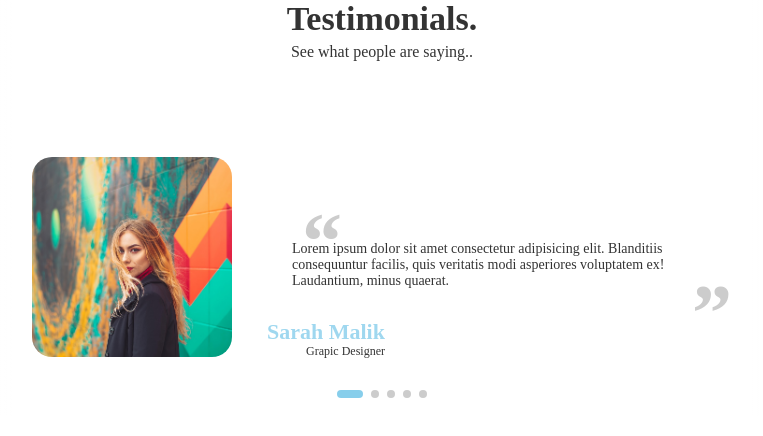
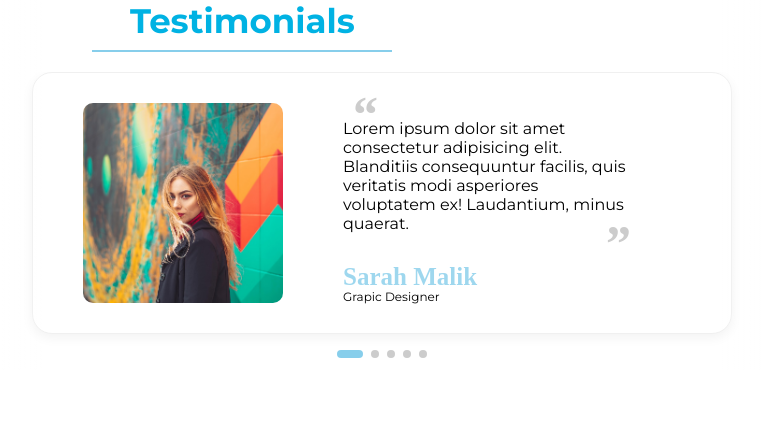
Before and after one commit to Mikemike8/Testimony, a plain HTML site: page index.html in a window 1280 px wide. Shown: the whole page, without its empty margins (258-1021 px from the left). Drawn offline with nearby package versions, Linux system fonts and the light colour scheme.

Commit message:
update css

```diff
--- a/index.html
+++ b/index.html
@@ -8,13 +8,13 @@
 
     <title>Responsive Testimonial Slider</title>
 </head>
-<body>
+<body class=".section">
     <div id="page" class="site">
         <div class="container">
             <div class="testi">
                 <div class="head">
-                    <h3>Testimonials.</h3>
-                    <p>See what people are saying..</p>
+                    <h3 class="underline">Testimonials</h3>
+
                 </div>
                 <div class="body swiper">
                     <ul class=" swiper-wrapper">
@@ -89,6 +89,7 @@
                             </div>
                         </li>
                     </ul>
+                    <br>
 
                      <!-- If we need pagination -->
   <div class="swiper-pagination"></div>
--- a/style.css
+++ b/style.css
@@ -1,5 +1,6 @@
 @import url('https://fonts.googleapis.com/css2?family=Poppins:wght@400&display=swap');
 
+@import url('https://fonts.googleapis.com/css2?family=Montserrat:wght@400;700&display=swap');
 
 *{
     margin: 0;
@@ -46,7 +47,7 @@ h3{font-size: 1.5em;}
 h4{font-size: 1em;}
 
 
-body{
+.section{
     font-size: 16px;
     font-weight: 400;
     line-height: 1.8;
@@ -63,7 +64,7 @@ body{
 }
 
 .container{
-    max-width: 1100px;
+    max-width: 900px;
     width: 100%;
     padding: 0 30px;
     margin: 0 auto;
@@ -76,33 +77,67 @@ body{
 
 }
 
-.testi .head{
-    text-align: center;
-    margin-bottom: 60px;
+.testi .head {
+  text-align: left;
+  margin: 0 0 20px 0; /* reduce bottom spacing, remove large left margin */
+  padding-left: 20%;  /* small left padding to align with card */
 }
+
 
 .testi .head h3{
     font-size: 34px;
+    font-family: 'Montserrat', sans-serif;
+    color: #00B2E3;
     font-weight: 800;
+    font:bold;
 }
 
-.testi .thumbnail{
-    width: 150px;
-    height: 150px;
-    position: relative;
-    flex-shrink: 0;
+
+
+
+
+.underline {
+  position: relative;
+  display: inline-block;
+  font-size: 34px;
+  font-weight: 800;
+  padding-bottom: 10px;
 }
 
-.testi .thumbnail img{
-    object-fit: cover;
-    width: 100%;
-    height: 100%;
-    border-radius: 10%;
-    transform: scale(0.5);
-    transition: transform 1s ease-in-out 0.3s;
+.underline::after {
+  content: "";
+  position: absolute;
+  left: 50%;
+  bottom: 0;
+  transform: translateX(-50%);
+  width: 300px; /* adjust length of underline */
+  height: 2px;
+  background-color: var(--primary-color); /* your sky blue */
 
 }
 
+
+
+.testi .thumbnail {
+  display: flex;
+  align-items: flex-end; /* pushes image to the bottom */
+  justify-content: center; /* (optional) centers horizontally */
+  width: 170px;
+  height: 170px;
+  margin-left: -50px;
+  position: relative;
+  flex-shrink: 0;
+  overflow: hidden;
+}
+
+.testi .thumbnail img {
+  object-fit: cover;
+  width: 100%;
+  height: 100%;
+  border-radius: 5%;
+  transform: scale(0.5); /* keep your zoom effect */
+  transition: transform 1s ease-in-out 0.3s;
+}
 
 .testi .swiper-slide-active .thumbnail img{
     transform: scale(1);
@@ -110,11 +145,16 @@ body{
 
 .testi .wrapper{
     display: flex;
+    max-width: 700px;
     flex-direction: column;
     align-items: center;
     gap: 60px;
-    padding: 30px 0;
-
+    padding: 30px;
+    margin: 0 auto;
+    background-color: #ffffff; /* pure white card */
+    border-radius: 20px;
+    box-shadow: 0 4px 12px rgba(0, 0, 0, 0.05); /* soft light shadow */
+    border: 1px solid #f0f0f0;
 }
 
 .testi .thumbnail::before{
@@ -122,7 +162,7 @@ body{
     visibility: hidden;
     position: absolute;
     bottom: 0;
-    left:0;
+    left:-20px;
     width: calc(100% + 30px);
     height: calc(100% + 30px);
     background-color: var(--primary-color);
@@ -169,8 +209,10 @@ body{
 .testi .aside  > p {
 
     position: relative;
+    font-family: 'Montserrat', sans-serif;
+
     line-height: normal;
-    font-size: 14px;
+    font-size: 16px;
     margin-bottom: 30px;
     opacity: 0;
     transform: translate(10%);
@@ -192,7 +234,7 @@ body{
 .testi .aside > p::before,
 .testi .aside > p::after {
     font-family: serif;
-    font-size: 80px;
+    font-size: 50px;
     font-weight: 800;
     line-height: 1;
     position: absolute;
@@ -203,13 +245,14 @@ body{
 
 .testi .aside > p::before{
     content: open-quote;
-    top: -40px;
+    top: -30px;
     left: 10px;
 }
 
 .testi .aside > p::after{
     content: close-quote;
     right: 0;
+     bottom: -25px;
 }
 
 
@@ -218,7 +261,7 @@ body{
     width: fit-content;
     line-height: 1;
     opacity: 0;
-    padding-left: 25px;
+    padding-left: 50px;
     transform: translateX(30px);
     transition: transform 1.2s ease 0.3s, opacity 1.2s ease 0.5s;
 
@@ -231,14 +274,16 @@ body{
 
 }
 .testi .aside .name h4{
-    font-size: 22px;
+    font-size: 25px;
     font-weight: 800;
+
     color: var(--primary-color);
     opacity: .8;
 }
 .testi .aside .name p{
     font-size: 12px;
-    text-align: right;
+    text-align: left;
+    font-family: 'Montserrat', sans-serif;
 
 
 }
@@ -254,7 +299,7 @@ body{
 /*slider*/
 .testi :is(.swiper-button-next, .swiper-button-prev){
     background-color: var(--light-color);
-    top: 35%;
+    top: 45%;
     width: 38px;
     height: 38px;
     border-radius: 50%;
```
